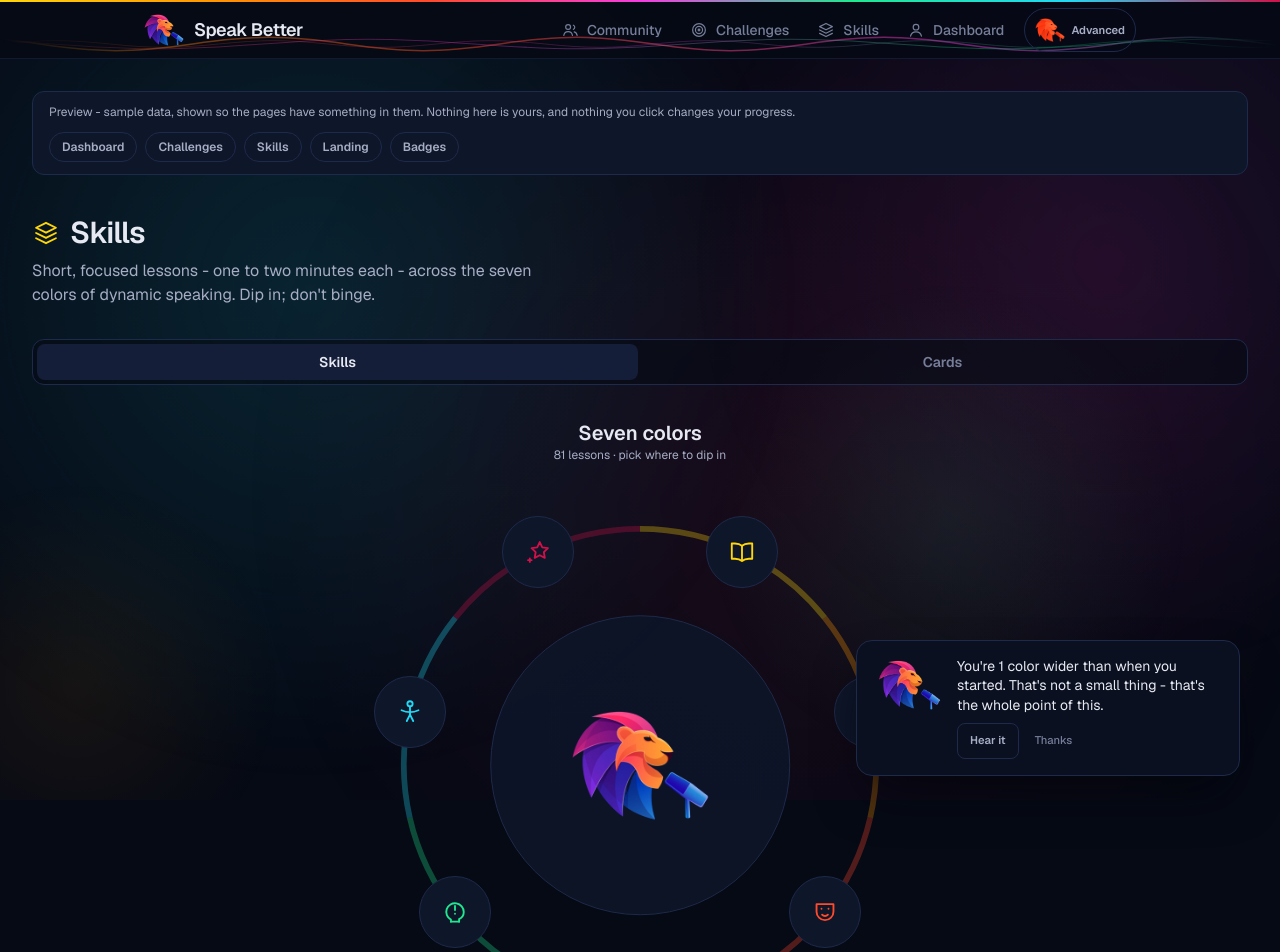
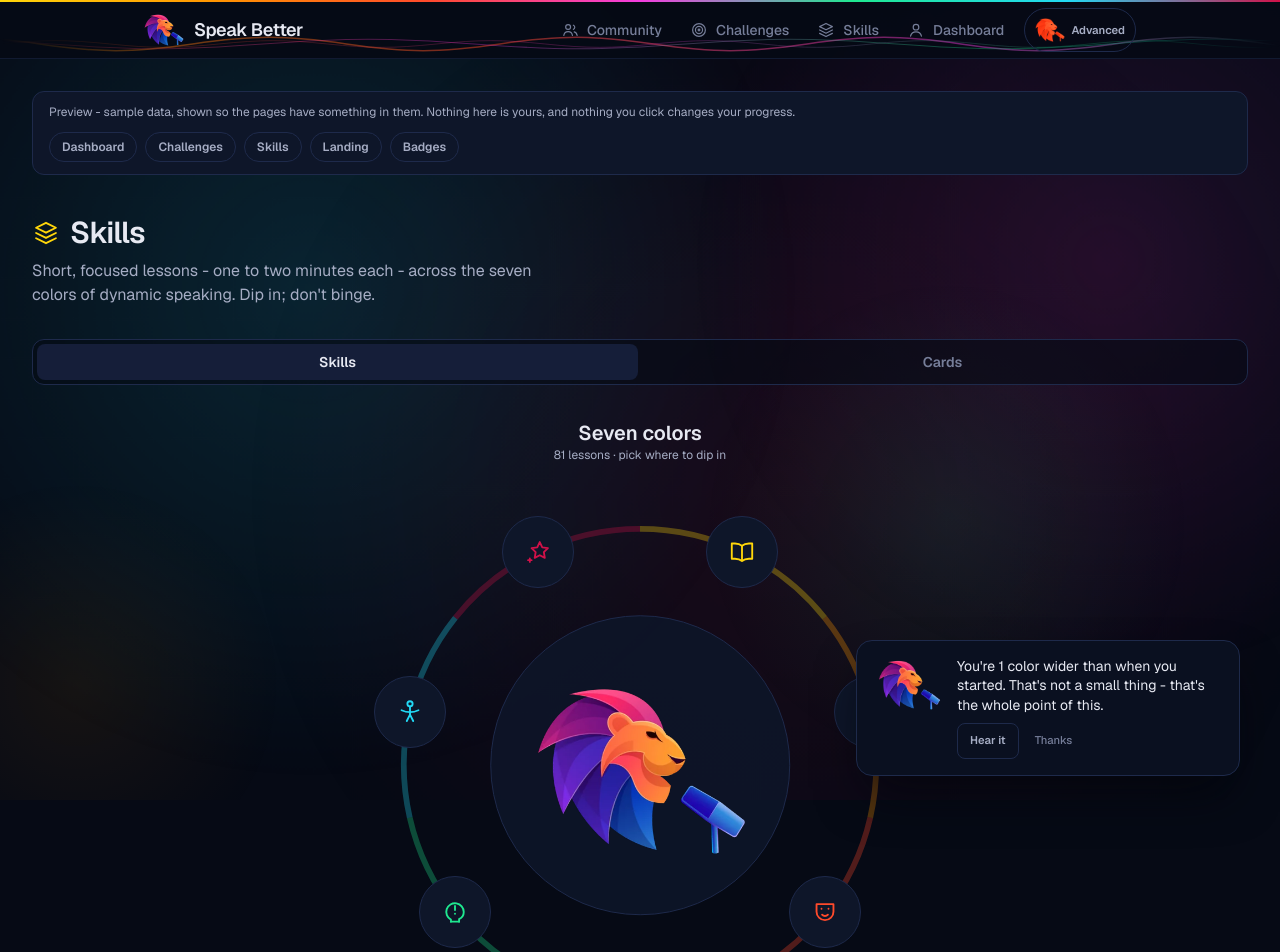
Before and after one commit to tariqeqamawi/speakbetter, a Next.js app: page /demo/skills in a window 1280 px wide. Shown: the top 952 px of the page. Built offline with nearby package versions, Linux system fonts and the light colour scheme.

Commit message:
The lion in the dials, larger, and roaring every so often
Co-Authored-By: Claude Opus 5 (1M context) <noreply@anthropic.com>

```diff
--- a/src/components/card-deck.tsx
+++ b/src/components/card-deck.tsx
@@ -1,6 +1,7 @@
 "use client";
 
-import Image from "next/image";
+import { RoaringLion } from "@/components/roaring-lion";
+
 
 import Link from "next/link";
 import { useCallback, useEffect, useRef, useState } from "react";
@@ -288,7 +289,7 @@ export function CardDeck({ cards }: { cards: DeckCard[] }) {
               : "border-navy-600"
           }`}
         >
-          <Image src="/logo-mark.png" alt="" width={320} height={256} className="h-16 w-auto sm:h-24" />
+          <RoaringLion className="w-[82%] translate-y-[3%]" />
         </div>
 
         {categories.map((cat, i) => {
--- a/src/components/lion-mouth.tsx
+++ b/src/components/lion-mouth.tsx
@@ -41,12 +41,12 @@ export const MOUTH_ASPECT = "440 / 343";
  *  visibly opens halfway along. So the level walks the first frames
  *  quickly (square root) and spends its range where the opening
  *  shows; the envelope that feeds it does the smoothing. */
-export function mouthPosition(level: number): number {
+export function mouthPosition(level: number, top: number = MOUTH_TOP): number {
   const v = Math.max(0, Math.min(1, level));
   // Under a small level the mouth is shut, not ajar - the first open
   // frame has to be earned by a sound.
   if (v < 0.07) return 0;
-  return Math.min(MOUTH_TOP, Math.sqrt(v) * MOUTH_TOP);
+  return Math.min(top, Math.sqrt(v) * top);
 }
 
 /** The nearest whole frame, for anything that wants one. */
@@ -75,13 +75,17 @@ export function LionMouth({
   level,
   className = "",
   style,
+  roar = false,
 }: {
   /** 0 closed .. 1 as open as talking gets. */
   level: number;
   className?: string;
   style?: React.CSSProperties;
+  /** Let 1 reach the roar itself - the last frame - rather than
+   *  stopping where talking stops. */
+  roar?: boolean;
 }) {
-  const pos = mouthPosition(level);
+  const pos = mouthPosition(level, roar ? MOUTH_FRAMES - 1 : MOUTH_TOP);
   const lower = Math.floor(pos);
   const upper = Math.min(MOUTH_FRAMES - 1, lower + 1);
   const mix = pos - lower;
--- /dev/null
+++ b/src/components/roaring-lion.tsx
@@ -0,0 +1,65 @@
+"use client";
+
+import { useEffect, useRef, useState } from "react";
+import { LionMouth } from "@/components/lion-mouth";
+
+// The lion at the centre of a dial: at rest most of the time, and every
+// so often it draws in and roars - the brand animation itself, scrubbed
+// through the same frames the talking lion uses (lion-mouth.tsx), so
+// nothing new is loaded to make it move. Not on a clock: the gap
+// between roars varies, so it reads as the lion's own idea.
+
+/** Seconds between roars, at least and at most. */
+const REST_MIN = 5;
+const REST_MAX = 10;
+/** The roar's shape, milliseconds: draw in and open, hold, settle. */
+const OPEN_MS = 520;
+const HOLD_MS = 380;
+const CLOSE_MS = 640;
+
+export function RoaringLion({ className = "" }: { className?: string }) {
+  const [level, setLevel] = useState(0);
+  const raf = useRef<number | null>(null);
+
+  useEffect(() => {
+    if (window.matchMedia("(prefers-reduced-motion: reduce)").matches) return;
+    let alive = true;
+    let timer: number;
+    const roar = () => {
+      if (!alive) return;
+      const t0 = performance.now();
+      const tick = () => {
+        if (!alive) return;
+        const t = performance.now() - t0;
+        let v: number;
+        if (t < OPEN_MS) v = easeOut(t / OPEN_MS);
+        else if (t < OPEN_MS + HOLD_MS) v = 1;
+        else if (t < OPEN_MS + HOLD_MS + CLOSE_MS) v = 1 - easeInOut((t - OPEN_MS - HOLD_MS) / CLOSE_MS);
+        else {
+          setLevel(0);
+          timer = window.setTimeout(roar, (REST_MIN + Math.random() * (REST_MAX - REST_MIN)) * 1000);
+          return;
+        }
+        setLevel(v);
+        raf.current = requestAnimationFrame(tick);
+      };
+      raf.current = requestAnimationFrame(tick);
+    };
+    timer = window.setTimeout(roar, (2 + Math.random() * 3) * 1000);
+    return () => {
+      alive = false;
+      window.clearTimeout(timer);
+      if (raf.current) cancelAnimationFrame(raf.current);
+    };
+  }, []);
+
+  return <LionMouth level={level} roar className={className} />;
+}
+
+function easeOut(x: number): number {
+  return 1 - Math.pow(1 - x, 3);
+}
+
+function easeInOut(x: number): number {
+  return x < 0.5 ? 4 * x * x * x : 1 - Math.pow(-2 * x + 2, 3) / 2;
+}
--- a/src/components/skill-dial.tsx
+++ b/src/components/skill-dial.tsx
@@ -1,6 +1,7 @@
 "use client";
 
-import Image from "next/image";
+import { RoaringLion } from "@/components/roaring-lion";
+
 import Link from "next/link";
 import { usePathname, useRouter } from "next/navigation";
 import { useEffect, useRef, useState } from "react";
@@ -189,13 +190,7 @@ export function SkillDial() {
             : "border-navy-600 shadow-[0_0_0_0_transparent]"
         }`}
       >
-        <Image
-          src="/logo-mark.png"
-          alt=""
-          width={320}
-          height={256}
-          className="h-20 w-auto sm:h-28"
-        />
+        <RoaringLion className="w-[82%] translate-y-[3%]" />
       </div>
 
       {/* The nodes */}
```
